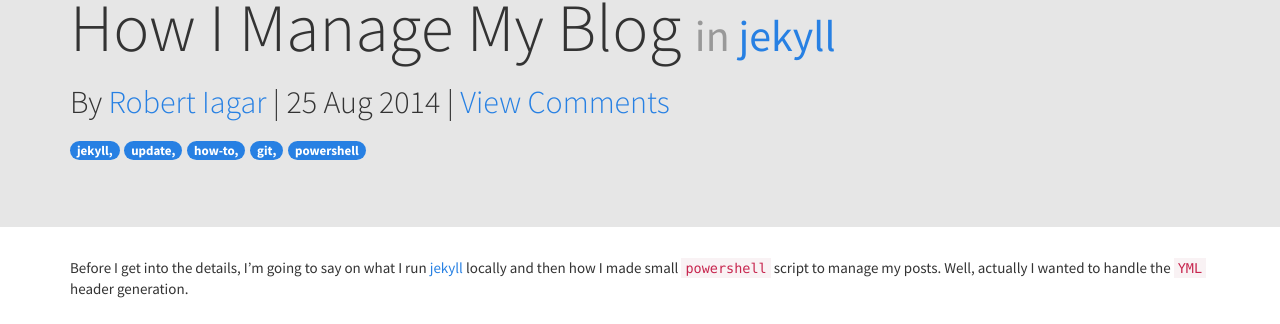
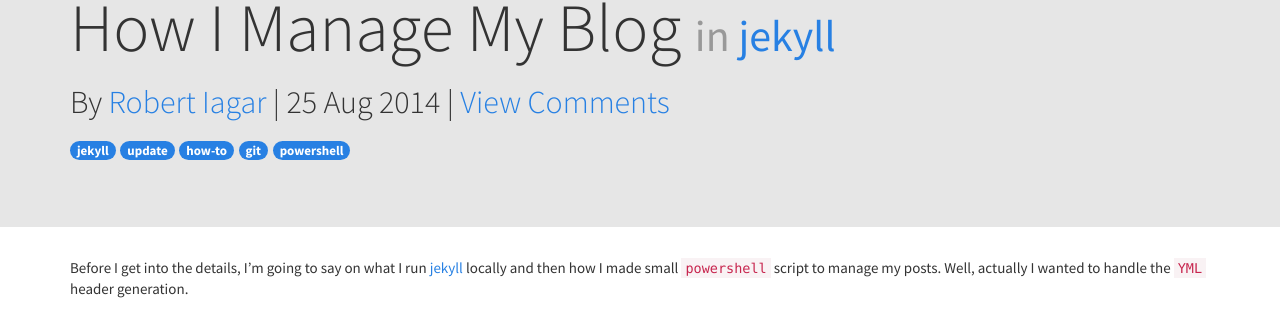
Before and after one commit to robertiagar/robertiagar.com, a Jekyll site: the page built from _posts/2014-08-25-how-i-manage-my-blog.md, in a window 1280 px wide and 900 px high. Shown: the part 129-453 px from the top of the window. Built offline with Jekyll 4.4.1, drawn with Linux system fonts in a browser that asks for light colours; nearby versions of some CDN libraries; comment, search, counter and statistics services are not loaded.

```diff
--- a/_posts/2014-08-25-how-i-manage-my-blog.md
+++ b/_posts/2014-08-25-how-i-manage-my-blog.md
@@ -3,7 +3,7 @@ title: "How I Manage My Blog"
 layout: post
 date: 2014-08-25 11:07:33
 category: jekyll
-tags: jekyll, update, how-to, git, powershell
+tags: jekyll update how-to git powershell
 ---
 
 Before I get into the details, I'm going to say on what I run [jekyll][jekyllrb] locally and then how I made small `powershell` script to manage my posts. Well, actually I wanted to handle the `YML` header generation.
```
